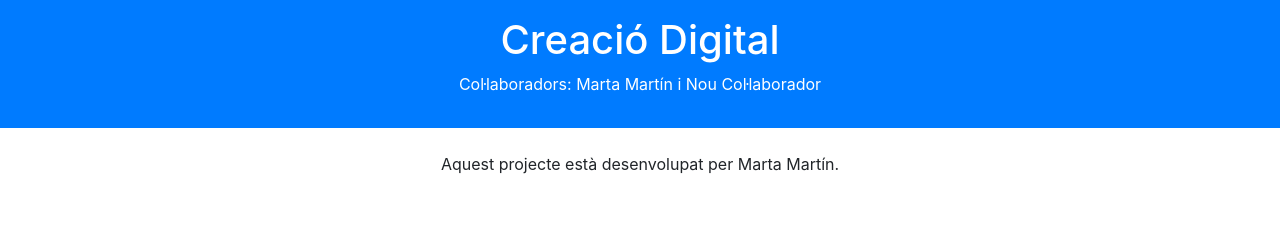
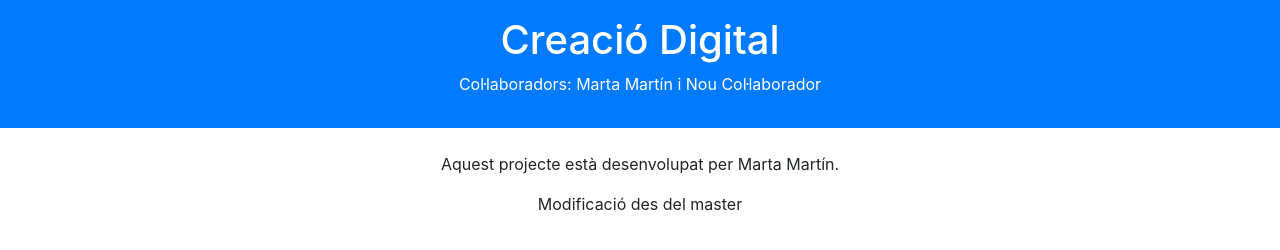
Before and after one commit to martamllop/Creaci-Digital, a website: page public_html/index.html in a window 1280 px wide. Drawn offline with nearby package versions, Linux system fonts and the light colour scheme.

Commit message:
CreacióDigital: Versió 1.3 Modificacio Master

```diff
--- a/public_html/index.html
+++ b/public_html/index.html
@@ -18,6 +18,7 @@
     <!-- Secció principal -->
     <main class="container text-center mt-4">
         <p>Aquest projecte està desenvolupat per Marta Martín.</p>
+        <p>Modificació des del master</p>
     </main>
 
     <!-- Scripts de Bootstrap -->
```
